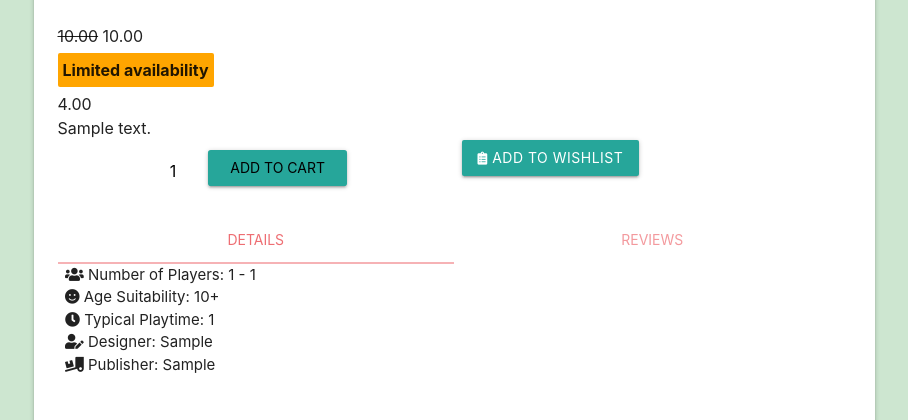
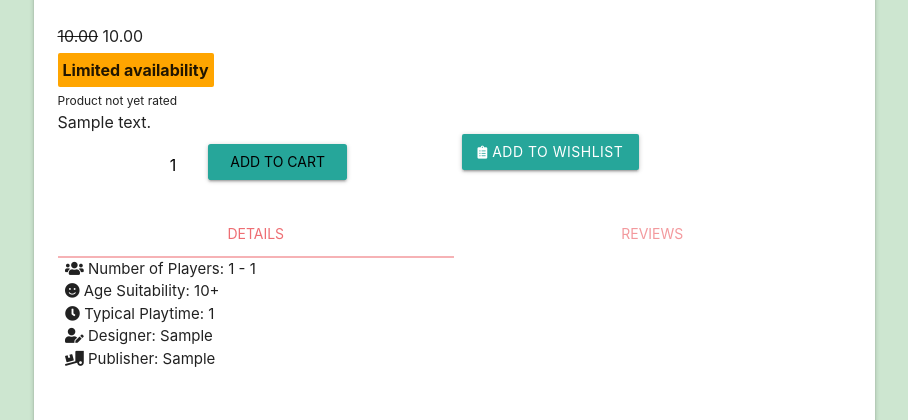
Before and after one commit to mark-obeirne/boardgameempire, a Django app: page /products/1/ in a window 1280 px wide. Shown: the part 863-1283 px from the top of the page, without its empty margins (186-1094 px from the left). Run offline with Django 3.2, Linux system fonts and the light colour scheme; data comes from the database, SQL or seed files in the repository; tables that the repository leaves empty hold one stand-in row (values such as "Sample post"); parts of the project's set-up code (start-up, migrations or seed data) failed here and were passed over; some libraries are stand-ins or nearby versions.

Commit message:
Add average rating text

```diff
--- a/products/templates/products/includes/product-card-content.html
+++ b/products/templates/products/includes/product-card-content.html
@@ -24,7 +24,12 @@
 {% endif %}
 
 
-<p>{{ product.rating }}</p>
+{% if average_rating %}
+<p class="small">Rating: {{ average_rating | floatformat:1 }}/5</p>
+{% else %}
+<p class="small">Product not yet rated</p>
+{% endif %}
+
 <p>{{ product.description }}</p>
 <div class="row">
     <div class="col s12 m6">
```
